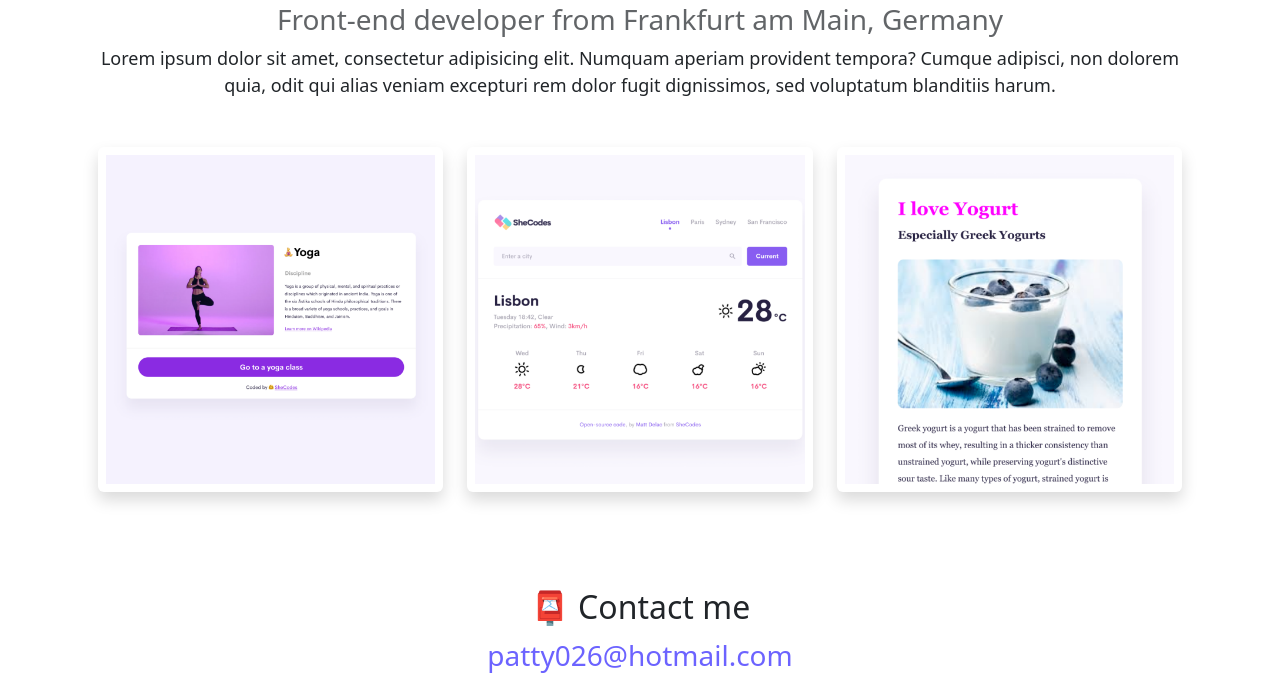
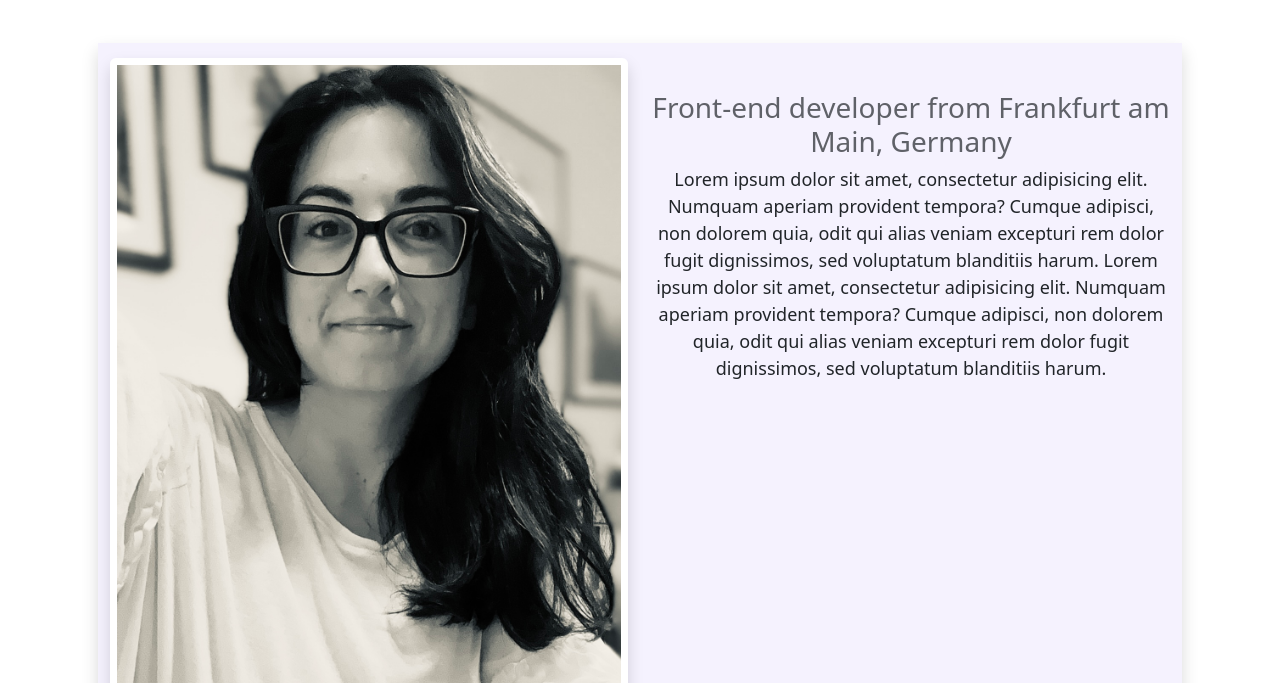
Before and after one commit to Pattweiss/Responsive-Project, a plain HTML site: page about.html in a window 1280 px wide. Shown: the part 117-800 px from the top of the page. Drawn offline with nearby package versions, Linux system fonts and the light colour scheme.

Commit message:
adding style and foto to about.html  page

```diff
--- a/about.html
+++ b/about.html
@@ -53,16 +53,33 @@
       </nav>
       <div class="p-3">
         <h1 class="text-center mt-5">About me</h1>
-        <h3 class="text-center">
-          Front-end developer from Frankfurt am Main, Germany
-        </h3>
-        <p class="text-center mb-5">
-          Lorem ipsum dolor sit amet, consectetur adipisicing elit. Numquam
-          aperiam provident tempora? Cumque adipisci, non dolorem quia, odit qui
-          alias veniam excepturi rem dolor fugit dignissimos, sed voluptatum
-          blanditiis harum.
-        </p>
-
+        <div class="container about-me-container-to-style shadow">
+          <div class="row mt-5">
+            <div class="col-md-6 d-flex justify-content-center">
+              <img
+                src="/images/selfie-portfolio.jpg"
+                alt="first-foto"
+                id="selfie-foto"
+                class="shadow rounded"
+              />
+            </div>
+            <div class="paragraph-about-me col-md-6 mt-5 mb-5">
+              <h3 class="text-center">
+                Front-end developer from Frankfurt am Main, Germany
+              </h3>
+              <p class="text-center">
+                Lorem ipsum dolor sit amet, consectetur adipisicing elit.
+                Numquam aperiam provident tempora? Cumque adipisci, non dolorem
+                quia, odit qui alias veniam excepturi rem dolor fugit
+                dignissimos, sed voluptatum blanditiis harum. Lorem ipsum dolor
+                sit amet, consectetur adipisicing elit. Numquam aperiam
+                provident tempora? Cumque adipisci, non dolorem quia, odit qui
+                alias veniam excepturi rem dolor fugit dignissimos, sed
+                voluptatum blanditiis harum.
+              </p>
+            </div>
+          </div>
+        </div>
         <div class="row d-flex mt-3 mb-5">
           <div class="col-md-4">
             <img src="images/yoga.png" alt="yoga website" width:"100px"
--- a/src/style.css
+++ b/src/style.css
@@ -31,6 +31,10 @@ p {
   font-size: 18px;
   line-height: 1.5;
   text-align: left;
+}
+img {
+  max-width: 100%;
+  height: auto;
 }
 .about-me-p {
   background: var(--secondary-color);
@@ -95,9 +99,11 @@ p {
   box-shadow: var(--box-shadow);
   color: white;
 }
-img {
-  max-width: 250px;
+
+.about-me-container-to-style {
+  background-color: var(--secondary-color);
 }
+
 @media (max-width: 760px) {
   .principal-title {
     font-size: 45px;
@@ -116,3 +122,7 @@ img {
     text-align: center;
   }
 }
+#selfie-foto {
+  border: 7px solid white;
+  margin: 15px;
+}
```
Also changed, not shown: images/selfie-portfolio.jpg (added), images/selfie-second-portfolio.jpg (added), 1 other file.
